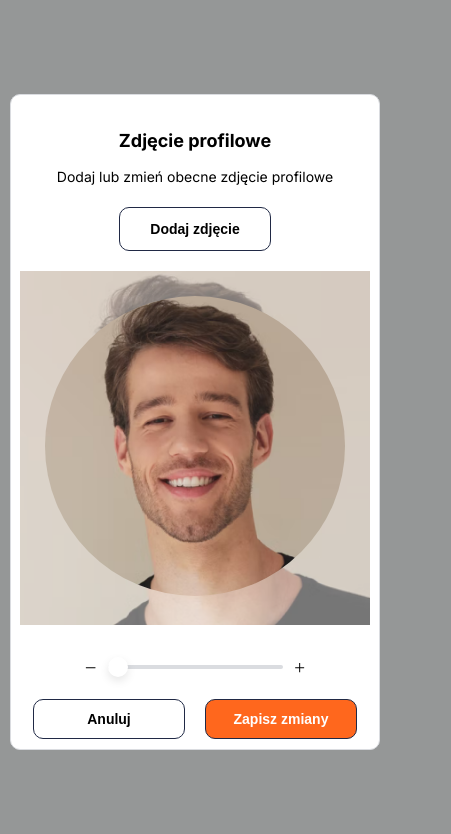
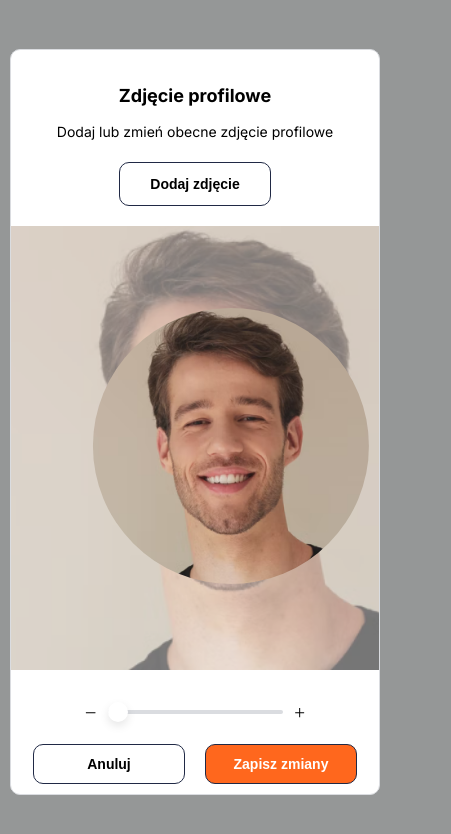
Before and after one commit to s-jez/Image_Component, a Next.js app: page / in a window 390 px wide. Shown: the top 834 px of the page, 451 px wide, since content can reach past the window. Built offline with nearby package versions, Linux system fonts and the light colour scheme.

Commit message:
remove unnecessary media queries.

```diff
--- a/pages/components/Image/Custom/CustomImage.module.scss
+++ b/pages/components/Image/Custom/CustomImage.module.scss
@@ -17,21 +17,9 @@
 @media (max-width: 720px) {
   .circle {
     img {
-      margin: 75px;
+      width: 50%;
+      height: 50%;
+      margin: 8rem;
     }
   }
 }
-@media (max-width: 380px) {
-  .circle {
-    img {
-      margin: 60px;
-    }
-  }
-}
-@media (max-width: 340px) {
-  .circle {
-    img {
-      margin: 50px;
-    }
-  }
-}
```
